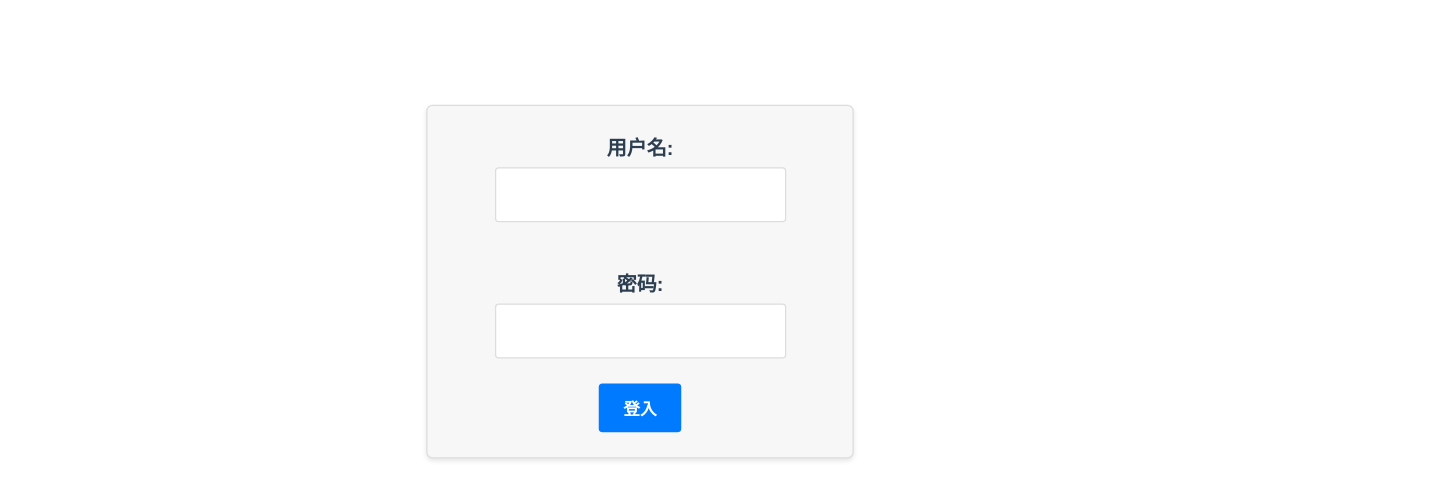
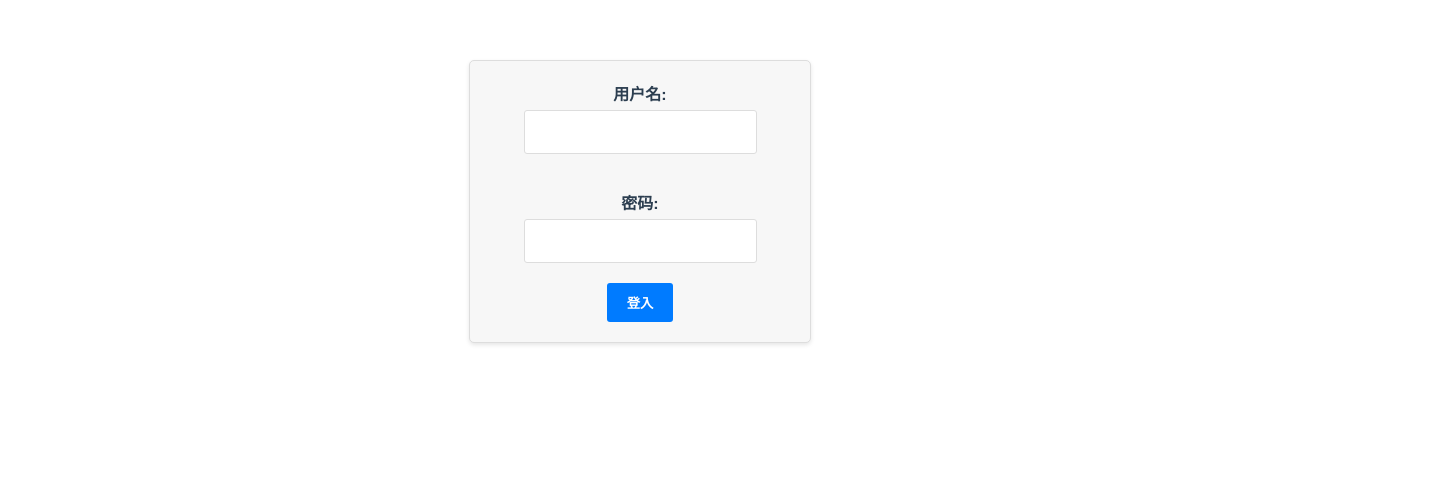
Before and after one commit to NgAOyster/MQTTProject, a Vue app: page / in a window 1280 px wide. Shown: the part 127-626 px from the top of the page, 1430 px wide, since content can reach past the window. Built offline with nearby package versions, Linux system fonts and the light colour scheme.

Commit message:
Login container update

```diff
--- a/src/CSS/LoginPage.css
+++ b/src/CSS/LoginPage.css
@@ -1,15 +1,9 @@
-/* Apply a 25% scale increase to the entire page content */
-.login-container {
-  transform: scale(1.25);
-  transform-origin: center;
-}
-
 /* Styles for the login container */
 .login-container {
   display: flex;
   justify-content: center;
   align-items: center;
-  height: 100vh;
+  height: 80vh;
 }
 
 /* Styles for the center box */
```
